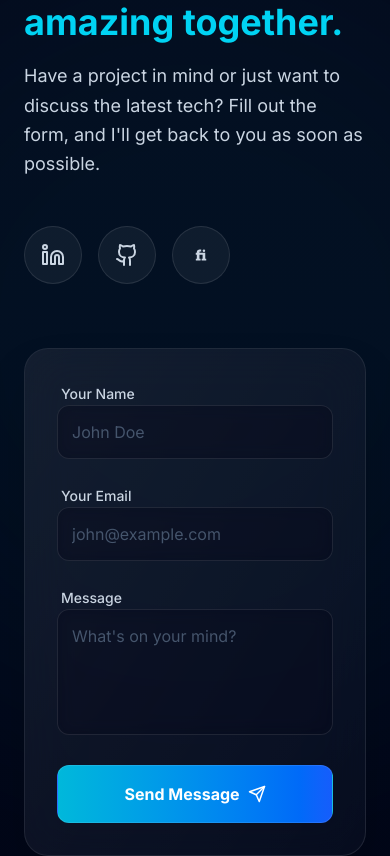
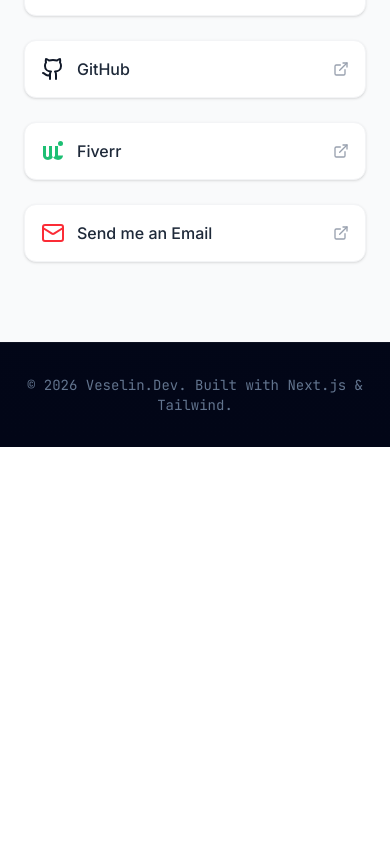
Before and after one commit to Veselin15/web-portfolio-next-deploy, a Next.js app: page / in a window 390 px wide. Shown: the part 9687-10543 px from the top of the page. After the commit the page ends 10134 px from the top, so only its background shows below. Built offline with nearby package versions, Linux system fonts and the light colour scheme.

Commit message:
Replace contact form with bot-proof social links

```diff
--- a/src/components/Contact.tsx
+++ b/src/components/Contact.tsx
@@ -1,184 +1,89 @@
-"use client";
-import { useState } from "react";
-import { motion } from "framer-motion";
-import { Send, Loader2, Linkedin, Github } from "lucide-react";
-import { PROFILE } from "@/data/portfolio";
+'use client';
 
-// Reusing the Fiverr Icon for consistency
-const FiverrIcon = ({ size = 24, className = "" }: { size?: number, className?: string }) => (
-  <svg
-    width={size}
-    height={size}
-    viewBox="0 0 508.02 508.02"
-    fill="currentColor"
-    className={className}
-    xmlns="http://www.w3.org/2000/svg"
-  >
-    <circle cx="315.97" cy="162.19" r="26.87"/>
-    <path
-      d="M345.87,207.66h-123V199.6c0-15.83,15.83-16.13,23.89-16.13,9.25,0,13.44.9,13.44.9v-43.6a155.21,155.21,0,0,0-19.71-1.19c-25.68,0-73.16,7.16-73.16,61.51V208h-22.4v40.31h22.4v85.1h-20.9v40.31H247.34V333.37H222.85v-85.1H290v85.1H269.13v40.31h97.65V333.37H345.87Z"
-      transform="translate(-1.83 -0.98)"
-    />
-  </svg>
-);
+import { Github, Linkedin, Mail, ExternalLink } from 'lucide-react';
+import { motion } from 'framer-motion';
 
 export default function Contact() {
-  const [status, setStatus] = useState<"idle" | "submitting" | "success" | "error">("idle");
-
-  async function handleSubmit(e: React.FormEvent<HTMLFormElement>) {
-    e.preventDefault();
-    setStatus("submitting");
-
-    const formData = new FormData(e.currentTarget);
-    const data = Object.fromEntries(formData);
-
-    try {
-      const res = await fetch("/api/contact", {
-        method: "POST",
-        headers: { "Content-Type": "application/json" },
-        body: JSON.stringify(data),
-      });
-
-      if (res.ok) setStatus("success");
-      else setStatus("error");
-    } catch (error) {
-      setStatus("error");
-    }
-  }
+  // 1. Bot-Proofing: The email is broken into parts so simple scrapers can't read it
+  const handleEmailClick = () => {
+    const user = 'veselinveselinov06';
+    const domain = 'gmail.com';
+    // 2. This opens the Gmail Compose window directly
+    const gmailUrl = `https://mail.google.com/mail/?view=cm&fs=1&to=${user}@${domain}`;
+    window.open(gmailUrl, '_blank');
+  };
 
   return (
-    // Removed bg-slate-950 to allow global gradient
-    <section id="contact" className="py-24 relative overflow-hidden">
-
-      {/* Dynamic Background Decor */}
-      <div className="absolute top-1/2 left-1/2 -translate-x-1/2 -translate-y-1/2 w-[800px] h-[800px] bg-cyan-500/5 rounded-full blur-[120px] pointer-events-none -z-10" />
-
-      <div className="max-w-6xl mx-auto px-6 relative z-10">
+    <section id="contact" className="py-20 bg-gray-50 dark:bg-gray-800/50">
+      <div className="max-w-4xl mx-auto px-6 text-center">
 
         <motion.h2
-            initial={{ opacity: 0, y: 20 }}
-            whileInView={{ opacity: 1, y: 0 }}
-            viewport={{ once: true }}
-            className="text-3xl md:text-5xl font-bold text-center mb-16 text-white"
+          initial={{ opacity: 0, y: 20 }}
+          whileInView={{ opacity: 1, y: 0 }}
+          className="text-3xl md:text-4xl font-bold mb-6 text-gray-900 dark:text-white"
         >
-            <span className="text-transparent bg-clip-text bg-gradient-to-r from-cyan-400 to-purple-500">05.</span> Get In Touch
+          Let's Connect
         </motion.h2>
 
-        <div className="grid lg:grid-cols-2 gap-16 items-center">
+        <p className="text-gray-600 dark:text-gray-300 mb-12 text-lg">
+          I'm currently available for freelance work and open to new opportunities.
+        </p>
 
-            {/* Left: Introduction & Socials */}
-            <motion.div
-                initial={{ opacity: 0, x: -30 }}
-                whileInView={{ opacity: 1, x: 0 }}
-                viewport={{ once: true }}
-                className="space-y-8"
-            >
-                <div className="space-y-4">
-                    <h3 className="text-4xl font-bold text-white leading-tight">
-                        Let's build something <br />
-                        <span className="text-cyan-400">amazing together.</span>
-                    </h3>
-                    <p className="text-slate-300 text-lg leading-relaxed max-w-md">
-                        Have a project in mind or just want to discuss the latest tech? Fill out the form, and I'll get back to you as soon as possible.
-                    </p>
-                </div>
+        <div className="grid grid-cols-1 md:grid-cols-2 gap-6 max-w-2xl mx-auto">
 
-                <div className="flex gap-4 pt-4">
-                    <a href={PROFILE.socials.linkedin} target="_blank" className="p-4 rounded-full bg-white/5 border border-white/10 text-slate-300 hover:text-white hover:border-cyan-400 hover:shadow-[0_0_20px_rgba(34,211,238,0.3)] transition-all group duration-300" aria-label="LinkedIn">
-                        <Linkedin size={24} className="group-hover:scale-110 transition-transform"/>
-                    </a>
-                    <a href={PROFILE.socials.github} target="_blank" className="p-4 rounded-full bg-white/5 border border-white/10 text-slate-300 hover:text-white hover:border-cyan-400 hover:shadow-[0_0_20px_rgba(34,211,238,0.3)] transition-all group duration-300" aria-label="GitHub">
-                        <Github size={24} className="group-hover:scale-110 transition-transform"/>
-                    </a>
-                    <a href="https://www.fiverr.com/veselin_06/" target="_blank" className="p-4 rounded-full bg-white/5 border border-white/10 text-slate-300 hover:text-[#1DBF73] hover:border-[#1DBF73] hover:shadow-[0_0_20px_rgba(29,191,115,0.3)] transition-all group duration-300" aria-label="Fiverr">
-                        <FiverrIcon size={24} className="group-hover:scale-110 transition-transform"/>
-                    </a>
-                </div>
-            </motion.div>
+          {/* LinkedIn */}
+          <a
+            href="https://www.linkedin.com/in/veselin-veselinov-06b2082a6/"
+            target="_blank"
+            rel="noopener noreferrer"
+            className="flex items-center justify-center gap-3 p-4 bg-white dark:bg-gray-700 rounded-xl shadow-sm hover:shadow-md transition-all hover:scale-[1.02] border border-gray-100 dark:border-gray-600 group"
+          >
+            <Linkedin className="w-6 h-6 text-[#0077b5]" />
+            <span className="font-medium text-gray-800 dark:text-gray-200">LinkedIn</span>
+            <ExternalLink className="w-4 h-4 text-gray-400 group-hover:text-gray-600 ml-auto" />
+          </a>
 
-            {/* Right: The Form - Glassmorphism Upgrade */}
-            <motion.div
-                initial={{ opacity: 0, x: 30 }}
-                whileInView={{ opacity: 1, x: 0 }}
-                viewport={{ once: true }}
-                className="bg-slate-900/40 backdrop-blur-xl border border-white/10 p-8 md:p-10 rounded-3xl shadow-2xl relative overflow-hidden group"
-            >
-                {/* Subtle Gradient Overlay */}
-                <div className="absolute inset-0 bg-gradient-to-br from-white/5 to-transparent pointer-events-none" />
+          {/* GitHub */}
+          <a
+            href="https://github.com/veselin15"
+            target="_blank"
+            rel="noopener noreferrer"
+            className="flex items-center justify-center gap-3 p-4 bg-white dark:bg-gray-700 rounded-xl shadow-sm hover:shadow-md transition-all hover:scale-[1.02] border border-gray-100 dark:border-gray-600 group"
+          >
+            <Github className="w-6 h-6 text-gray-900 dark:text-white" />
+            <span className="font-medium text-gray-800 dark:text-gray-200">GitHub</span>
+            <ExternalLink className="w-4 h-4 text-gray-400 group-hover:text-gray-600 ml-auto" />
+          </a>
 
-                {status === "success" ? (
-                    <motion.div
-                        initial={{ opacity: 0, scale: 0.9 }}
-                        animate={{ opacity: 1, scale: 1 }}
-                        className="h-full min-h-[400px] flex flex-col items-center justify-center text-center space-y-4 relative z-10"
-                    >
-                        <div className="w-20 h-20 bg-green-500/10 rounded-full flex items-center justify-center text-green-400 border border-green-500/20 mb-4 shadow-[0_0_30px_rgba(74,222,128,0.2)]">
-                            <Send size={32} />
-                        </div>
-                        <h4 className="text-2xl font-bold text-white">Message Sent!</h4>
-                        <p className="text-slate-300">Thanks for reaching out. I'll check my inbox and get back to you shortly.</p>
-                        <button onClick={() => setStatus("idle")} className="mt-6 px-6 py-2 bg-white/10 border border-white/10 rounded-full text-white text-sm hover:bg-white/20 transition">
-                            Send another
-                        </button>
-                    </motion.div>
-                ) : (
-                    <form onSubmit={handleSubmit} className="space-y-6 relative z-10">
-                        <div className="grid md:grid-cols-2 gap-6">
-                            <div className="space-y-2">
-                                <label className="text-sm font-medium text-slate-300 ml-1">Your Name</label>
-                                <input
-                                    name="name"
-                                    type="text"
-                                    required
-                                    placeholder="John Doe"
-                                    className="w-full bg-slate-950/50 border border-white/10 rounded-xl p-3.5 text-white focus:outline-none focus:border-cyan-500/50 focus:ring-1 focus:ring-cyan-500/50 transition placeholder-slate-600 backdrop-blur-sm"
-                                />
-                            </div>
-                            <div className="space-y-2">
-                                <label className="text-sm font-medium text-slate-300 ml-1">Your Email</label>
-                                <input
-                                    name="email"
-                                    type="email"
-                                    required
-                                    placeholder="john@example.com"
-                                    className="w-full bg-slate-950/50 border border-white/10 rounded-xl p-3.5 text-white focus:outline-none focus:border-cyan-500/50 focus:ring-1 focus:ring-cyan-500/50 transition placeholder-slate-600 backdrop-blur-sm"
-                                />
-                            </div>
-                        </div>
+          {/* Fiverr */}
+          <a
+            href="https://www.fiverr.com/veselin_v06"
+            target="_blank"
+            rel="noopener noreferrer"
+            className="flex items-center justify-center gap-3 p-4 bg-white dark:bg-gray-700 rounded-xl shadow-sm hover:shadow-md transition-all hover:scale-[1.02] border border-gray-100 dark:border-gray-600 group"
+          >
+            {/* Simple SVG for Fiverr since Lucide doesn't have it */}
+            <svg viewBox="0 0 24 24" fill="currentColor" className="w-6 h-6 text-[#1DBF73]">
+              <path d="M22.0003 16.5963C21.9829 17.5878 21.6148 18.5358 20.9492 19.2974C20.2835 20.059 19.3557 20.5937 18.303 20.8228C17.2503 21.052 16.1281 20.9636 15.1017 20.5707C14.0754 20.1778 13.1989 19.5008 12.6003 18.6392L12.0003 17.7766L11.4003 18.6392C10.8016 19.5008 9.9252 20.1778 8.89883 20.5707C7.87246 20.9636 6.75026 21.052 5.69757 20.8228C4.64488 20.5937 3.71701 20.059 3.05139 19.2974C2.38577 18.5358 2.01768 17.5878 2.0003 16.5963V7.0003H5.0003V16.5003C5.0003 17.3287 5.67187 18.0003 6.5003 18.0003C7.32872 18.0003 8.0003 17.3287 8.0003 16.5003V7.0003H11.0003V16.5003C11.0003 17.3287 11.6719 18.0003 12.5003 18.0003C13.3287 18.0003 14.0003 17.3287 14.0003 16.5003V7.0003H17.0003V16.5963H22.0003Z" />
+              <circle cx="19.5" cy="4.5" r="2.5" />
+            </svg>
+            <span className="font-medium text-gray-800 dark:text-gray-200">Fiverr</span>
+            <ExternalLink className="w-4 h-4 text-gray-400 group-hover:text-gray-600 ml-auto" />
+          </a>
 
-                        <div className="space-y-2">
-                            <label className="text-sm font-medium text-slate-300 ml-1">Message</label>
-                            <textarea
-                                name="message"
-                                rows={4}
-                                required
-                                placeholder="What's on your mind?"
-                                className="w-full bg-slate-950/50 border border-white/10 rounded-xl p-3.5 text-white focus:outline-none focus:border-cyan-500/50 focus:ring-1 focus:ring-cyan-500/50 transition placeholder-slate-600 backdrop-blur-sm resize-none"
-                            ></textarea>
-                        </div>
+          {/* Email (Bot Proof) */}
+          <button
+            onClick={handleEmailClick}
+            className="flex items-center justify-center gap-3 p-4 bg-white dark:bg-gray-700 rounded-xl shadow-sm hover:shadow-md transition-all hover:scale-[1.02] border border-gray-100 dark:border-gray-600 group w-full"
+          >
+            <Mail className="w-6 h-6 text-red-500" />
+            <span className="font-medium text-gray-800 dark:text-gray-200 select-none">
+              Send me an Email
+            </span>
+            <ExternalLink className="w-4 h-4 text-gray-400 group-hover:text-gray-600 ml-auto" />
+          </button>
 
-                        <button
-                            disabled={status === "submitting"}
-                            type="submit"
-                            className="w-full bg-gradient-to-r from-cyan-500 to-blue-600 text-white font-bold py-4 rounded-xl hover:shadow-[0_0_20px_rgba(6,182,212,0.4)] transition-all transform hover:-translate-y-1 disabled:opacity-70 disabled:cursor-not-allowed flex items-center justify-center gap-2 border border-white/10"
-                        >
-                            {status === "submitting" ? (
-                                <> <Loader2 className="animate-spin" size={20} /> Sending... </>
-                            ) : (
-                                <> Send Message <Send size={18} /> </>
-                            )}
-                        </button>
-
-                        {status === "error" && (
-                            <p className="text-red-300 text-sm text-center bg-red-500/10 py-3 rounded-xl border border-red-500/20">
-                                Something went wrong. Please try again or email me directly.
-                            </p>
-                        )}
-                    </form>
-                )}
-            </motion.div>
         </div>
-
       </div>
     </section>
   );
```
Also changed, not shown: src/pages/api/contact.ts (deleted, +0 -72 lines).
